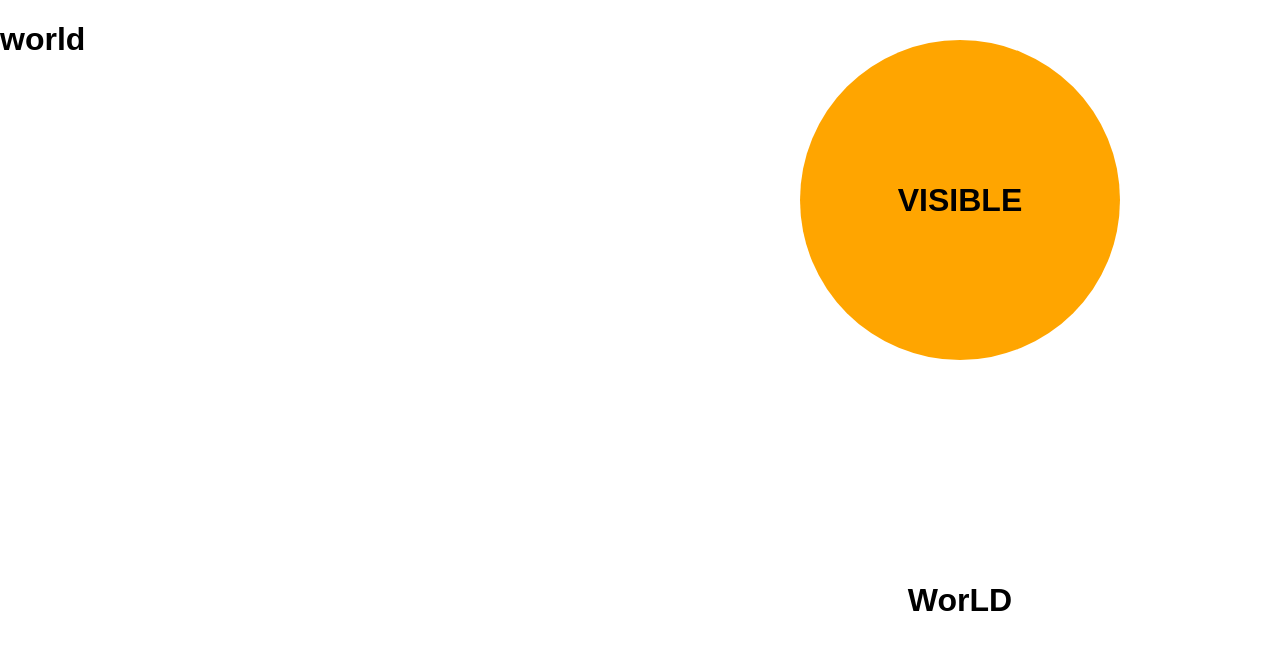
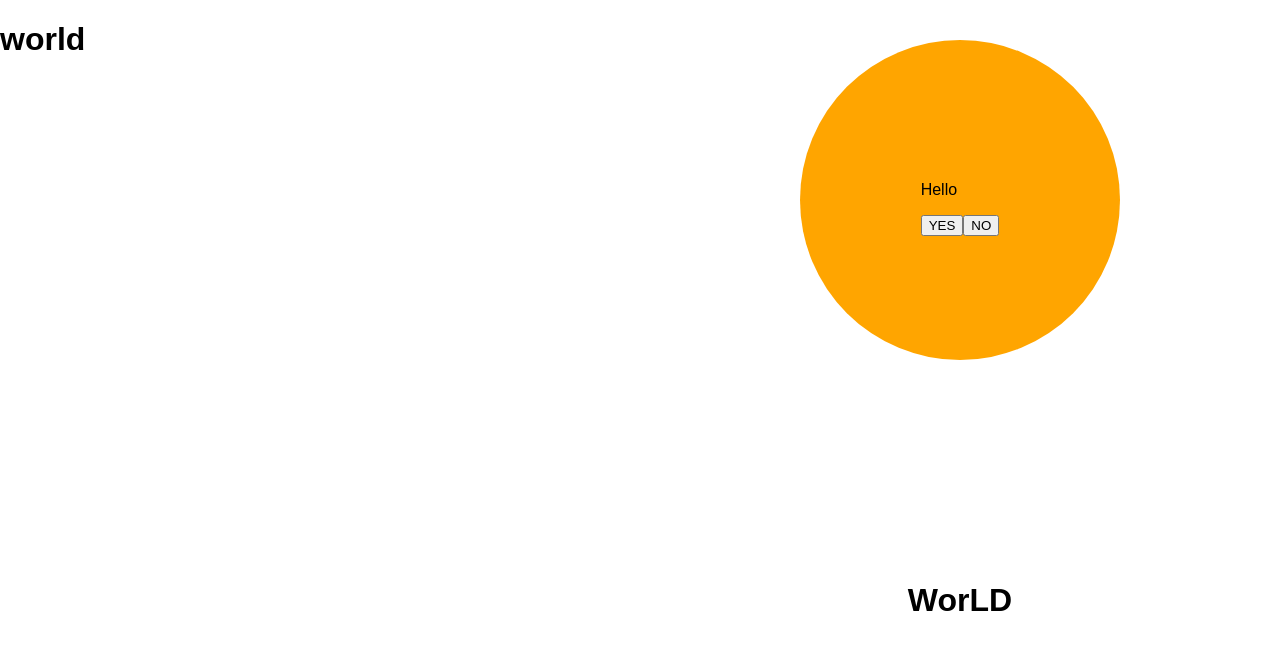
Before and after one commit to hawenger/robert, a React (Create React App) app in the folder client/: page / in a window 1280 px wide. Shown: the top 650 px of the page. Built offline with nearby package versions, Linux system fonts and the light colour scheme.

Commit message:
Update Props

```diff
--- a/client/src/App.js
+++ b/client/src/App.js
@@ -4,19 +4,20 @@ import SpeechScene from "./components/SpeechScene";
 
 import "./App.css";
 
-function App(props) {
-
-  const userId = props.userId;
-  const returning = props.returning;
-  const mood = props.mood;
-  const actions = props.actions;
-  const speechText= props.speechText;
-  const buttonText= props.buttonText;
-  const talking = props.talking;
+function App() {
+  const user = {userId:"1234", returning:true};
+  const robert = {mood:"helpful", actions:""};
+  const speechBubble = {talking:true, speechText:"Hello"};
+  const buttons = {buttonText:["YES", "NO"]}
+  //const mood = props.mood;
+  //const actions = props.actions;
+  //const speechText= props.speechText;
+  //const buttonText= props.buttonText;
+  //const talking = props.talking;
   return (
     <div className="wrapper">
-      <RobertScene talking={true} {...props}/>
-      <SpeechScene talking={true} {...props}/>
+      <RobertScene talking={true}/>
+      <SpeechScene robert = {robert} speechBubble = {speechBubble} user = {user} buttons = {buttons}/>
     </div>
   );
 }
--- /dev/null
+++ b/client/src/components/SpeechBubbleButtons.js
@@ -0,0 +1,10 @@
+import React from 'react'
+
+export default function SpeechBubbleButtons(props) {
+    return (
+        <div>
+            <button value={false}>{props.buttons.buttonText[0]}</button>
+            <button value={true}>{props.buttons.buttonText[1]}</button>
+        </div>
+    )
+}
--- /dev/null
+++ b/client/src/components/SpeechBubbleText.js
@@ -0,0 +1,10 @@
+import React from 'react'
+
+export default function SpeechBubbleText(props) {
+    const innerText = props.speechBubble.speechText;
+    return (
+        <div>
+            <p>{innerText}</p>
+        </div>
+    )
+}
--- /dev/null
+++ b/client/src/components/SpeechMoodSort.js.js
@@ -0,0 +1,13 @@
+import React from 'react';
+import SpeechBubbleButtons from './SpeechBubbleButtons';
+import SpeechBubbleText from './SpeechBubbleText';
+
+export default function SpeechMoodSort(props) {
+    //const mood = props.mood;
+    return (
+        <div>
+            <SpeechBubbleText {...props}/>
+            <SpeechBubbleButtons {...props}/>
+        </div>
+    )
+}
--- a/client/src/components/SpeechRender.js
+++ b/client/src/components/SpeechRender.js
@@ -3,7 +3,7 @@ import EmptySpeech from './EmptySpeech';
 import VisibleSpeech from './VisibleSpeech';
 
 export default function SpeechRender(props) {
-    const talking = props.talking;
+    const talking = props.speechBubble.talking;
     if (talking) {
         return <VisibleSpeech {...props} />;
     }
--- a/client/src/components/VisibleSpeech.js
+++ b/client/src/components/VisibleSpeech.js
@@ -1,9 +1,10 @@
 import React from 'react';
+import SpeechMoodSort from './SpeechMoodSort.js';
 
 export default function VisibleSpeech(props) {
     return (
         <div className="VisibleSpeech">
-            <h1>VISIBLE</h1>
+            <SpeechMoodSort {...props}/>
         </div>
     )
 }
```
